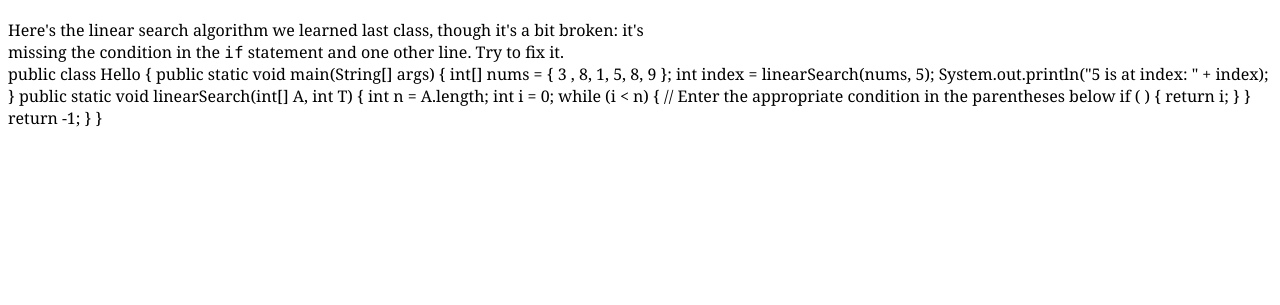
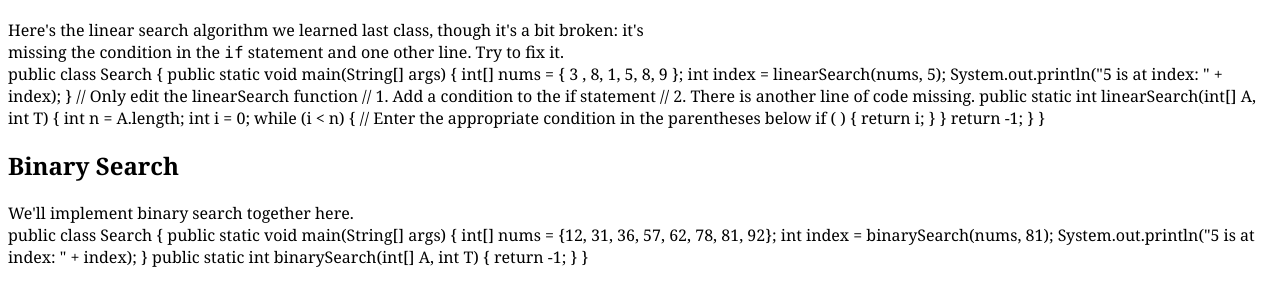
Before and after one commit to justincm8/justincm8.github.io, a plain HTML site: page search.html in a window 1280 px wide. Shown: the part 67-372 px from the top of the page. Drawn offline with Linux system fonts and the light colour scheme.

Commit message:
binary search

```diff
--- a/search.html
+++ b/search.html
@@ -23,7 +23,7 @@ code
 <h1>Sequential Search/Linear Search</h1>
 <p>Here's the linear search algorithm we learned last class, though it's a bit broken: it's missing the condition in the <code>if</code> statement and one other line. Try to fix it.</p>
 <div data-pym-src='https://www.jdoodle.com/plugin' data-language="java"
-    data-version-index="4" data-libs="mavenlib1, mavenlib2">public class Hello
+    data-version-index="4" data-libs="mavenlib1, mavenlib2">public class Search
 {
     public static void main(String[] args)
     {
@@ -32,7 +32,10 @@ code
         System.out.println("5 is at index: " + index);
     }
 
-    public static void linearSearch(int[] A, int T)
+    // Only edit the linearSearch function
+    // 1. Add a condition to the if statement
+    // 2. There is another line of code missing.
+    public static int linearSearch(int[] A, int T)
     {
         int n = A.length;
         int i = 0;
@@ -47,6 +50,26 @@ code
         return -1;
     }
 }
+</div>
+
+<h2>Binary Search</h2>
+We'll implement binary search together here.
+<div data-pym-src='https://www.jdoodle.com/plugin' data-language="java"
+    data-version-index="4" data-libs="mavenlib1, mavenlib2">public class Search
+{
+    public static void main(String[] args)
+    {
+        int[] nums = {12, 31, 36, 57, 62, 78, 81, 92};
+        int index = binarySearch(nums, 81);
+        System.out.println("5 is at index: " + index);
+    }
+
+    public static int binarySearch(int[] A, int T)
+    {
+        return -1;
+    }
+}
+</div>
 
 <script src="https://www.jdoodle.com/assets/jdoodle-pym.min.js" type="text/javascript"></script>
 
```
